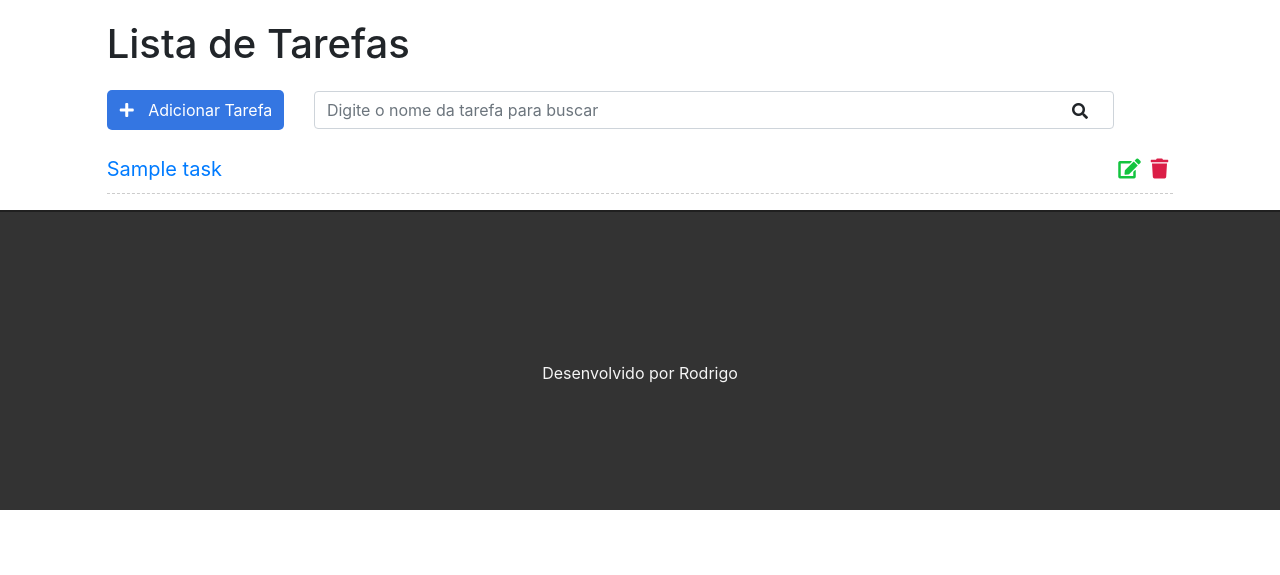
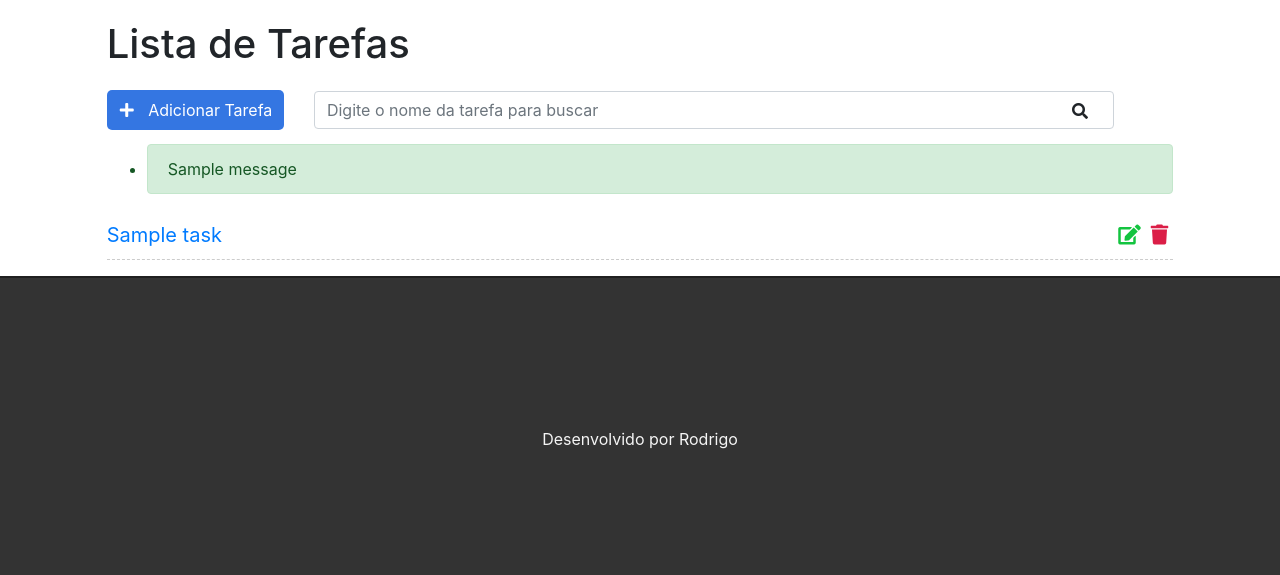
Before and after one commit to rodrigoyuri/to-do-python, a Django app: page / in a window 1280 px wide. Shown: the part 57-632 px from the top of the page. Run offline with Django 3.2, Linux system fonts and the light colour scheme; tables that the repository leaves empty hold one stand-in row (values such as "Sample post"); one stand-in notice (Sample message) is shown; some libraries are stand-ins or nearby versions.

Commit message:
link and block of message

```diff
--- a/tasks/templates/tasks/list.html
+++ b/tasks/templates/tasks/list.html
@@ -16,11 +16,18 @@
             <input class="form-control" type="text" name="search" id="search" placeholder="Digite o nome da tarefa para buscar">
             <i class="fas fa-search"></i>
         </div>
+        {% if messages %}
+            <ul class="messages">
+                {% for message in messages %}
+                    <li {% if message.tags %} class="alert alert-{{message.tags}}" {% endif %}>{{ message }}</li>
+                {% endfor %}
+            </ul>
+        {% endif %}
         <ul class="task-list">
             {% for task in tasks %}
             <li class="task-item">
                 <span><a href="/task/{{task.id}}">{{ task.title }}</a></span>
-                <span><i class="fas fa-trash"></i></span>
+                <a href="delete/{{task.id}}"><span><i class="fas fa-trash"></i></span></a>
                 <a href="edit/{{task.id}}"><span><i class="fas fa-edit"></i></span></a>
             </li>
             {% endfor %}
```
